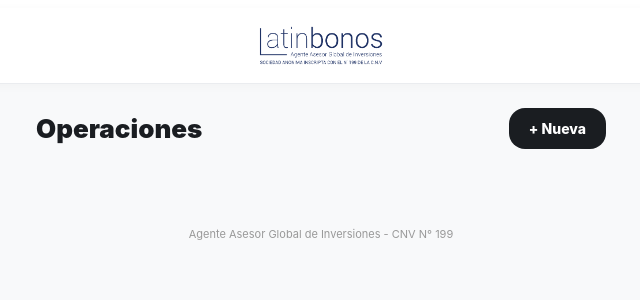
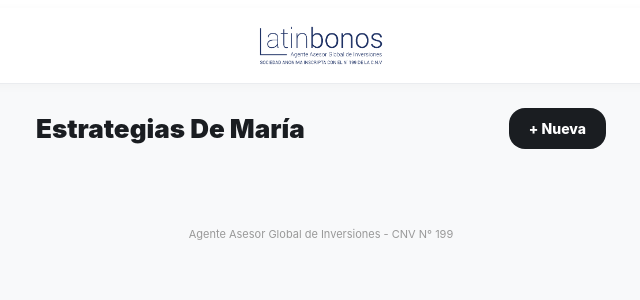
Before and after one commit to jpasman82/portfolio-tracker, a React (Vite) app: page / in a window 1280 px wide. Shown: the top 300 px of the page, without its empty margins (319-959 px from the left). Built offline with nearby package versions, Linux system fonts and the light colour scheme; no server answers; the database is empty.

Commit message:
Cambio titulo dashboard

```diff
--- a/src/pages/Dashboard.jsx
+++ b/src/pages/Dashboard.jsx
@@ -43,7 +43,7 @@ export default function Dashboard() {
   return (
     <div style={{ padding: '24px 15px', maxWidth: '600px', margin: 'auto' }}>
       <div style={{ display: 'flex', justifyContent: 'space-between', alignItems: 'center', marginBottom: '24px' }}>
-        <h2 style={{ fontSize: '26px', fontWeight: 900, margin: 0 }}>Operaciones</h2>
+        <h2 style={{ fontSize: '26px', fontWeight: 900, margin: 0 }}>Estrategias De María</h2>
         <Link to="/nuevo" style={{ padding: '12px 20px', backgroundColor: '#1a1d21', color: 'white', textDecoration: 'none', borderRadius: '16px', fontSize: '14px', fontWeight: 800 }}>+ Nueva</Link>
       </div>
 
```
